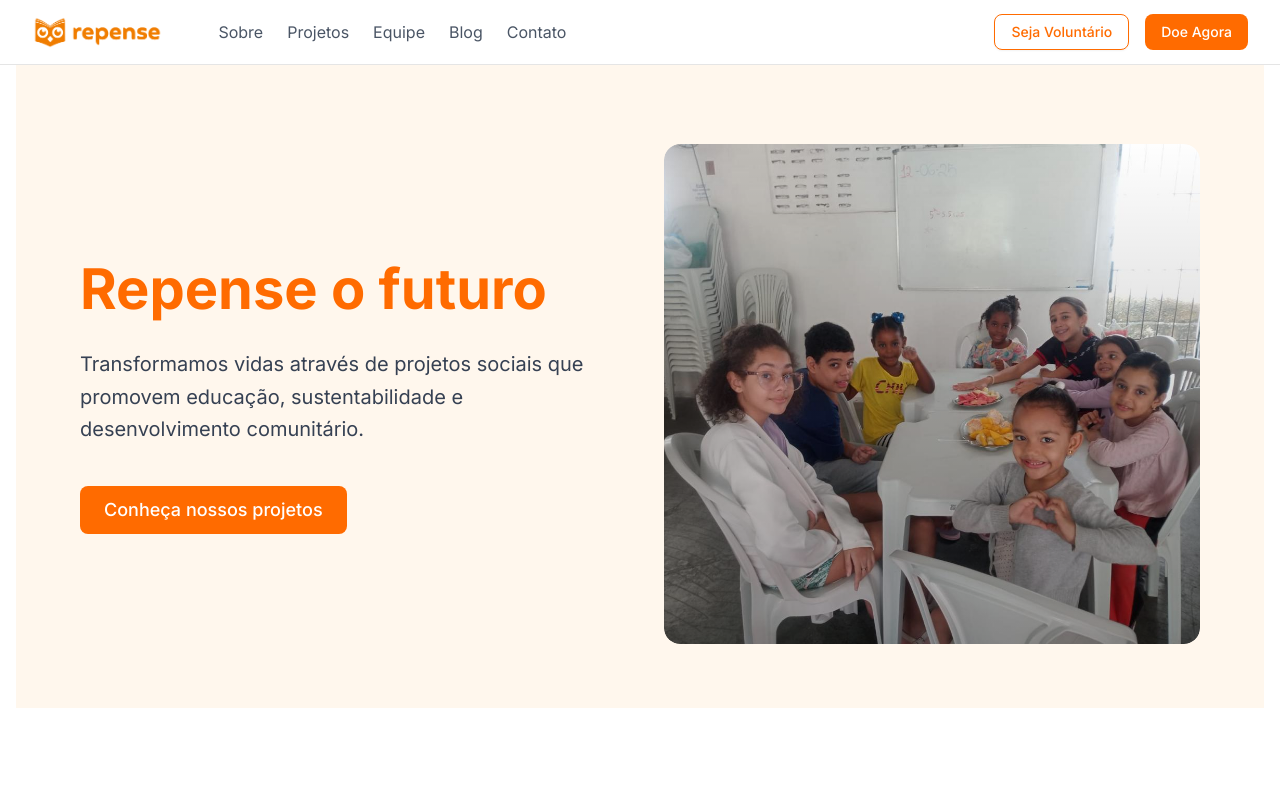
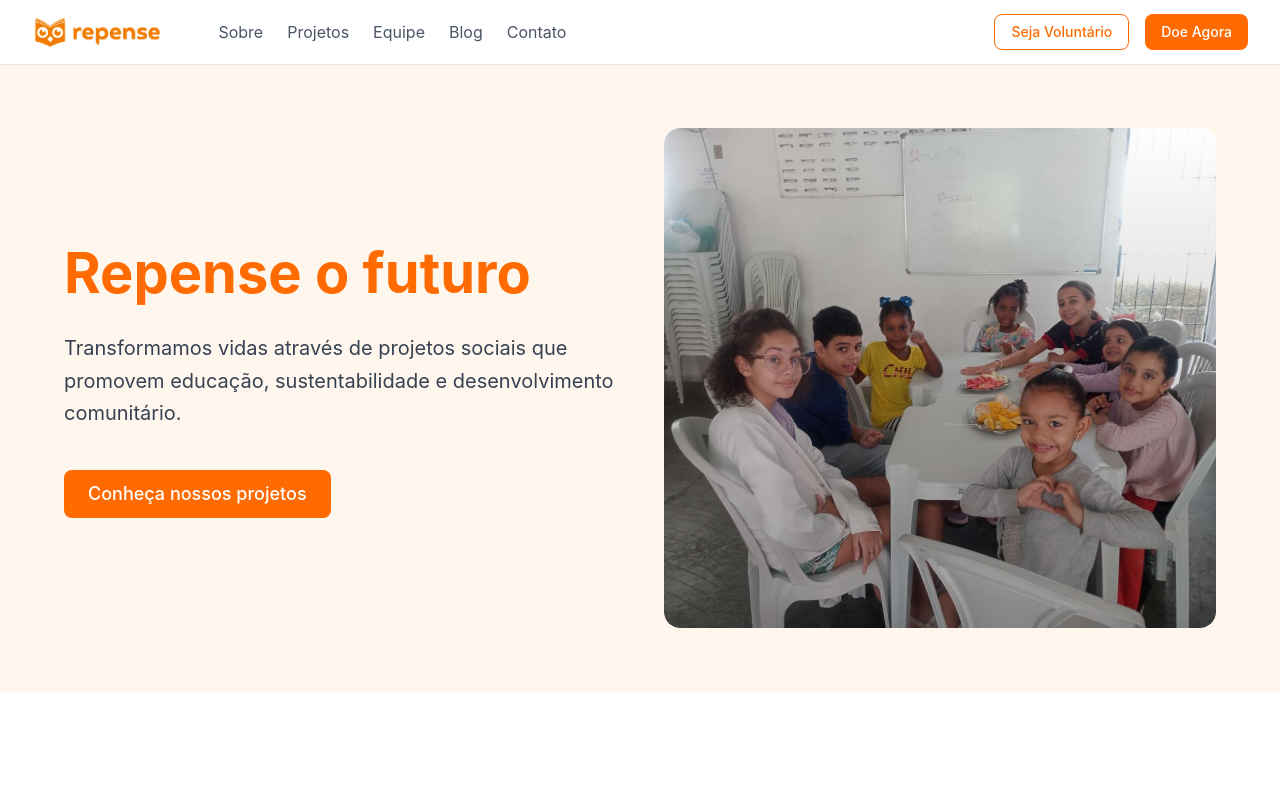
Before and after one commit to OngRepense/website, a Next.js app: page / in a window 1280 px wide. Shown: the top 791 px of the page. Built offline with nearby package versions, Linux system fonts and the light colour scheme.

Commit message:
Alterações deploy

```diff
--- a/src/app/globals.css
+++ b/src/app/globals.css
@@ -76,6 +76,7 @@
   --sidebar-accent-foreground: oklch(0.205 0 0);
   --sidebar-border: oklch(0.922 0 0);
   --sidebar-ring: oklch(0.708 0 0);
+  --font-family-sans: 'Inter', -apple-system, BlinkMacSystemFont, 'Segoe UI', Roboto, 'Helvetica Neue', Arial, sans-serif;
 }
 
 .dark {
@@ -113,6 +114,9 @@
 }
 
 @layer base {
+  html {
+    font-family: var(--font-family-sans);
+  }
   * {
     @apply border-border outline-ring/50;
   }
--- a/src/app/layout.tsx
+++ b/src/app/layout.tsx
@@ -1,14 +1,11 @@
 import type { Metadata } from "next"
-import { Inter } from "next/font/google"
 import "./globals.css"
 import { Navbar } from "@/components/navigation/navbar"
 import { Footer } from "@/components/navigation/footer"
 
-const inter = Inter({ subsets: ["latin"] })
-
 export const metadata: Metadata = {
-  title: "My Website",
-  description: "A modern Next.js website with shadcn/ui",
+  title: "Repense",
+  description: "Transformando vidas através da educação e tecnologia",
 }
 
 export default function RootLayout({
@@ -17,12 +14,10 @@ export default function RootLayout({
   children: React.ReactNode
 }) {
   return (
-    <html lang="en">
-      <body className={`${inter.className} min-h-screen flex flex-col`}>
+    <html lang="pt-BR">
+      <body className="min-h-screen flex flex-col font-sans">
         <Navbar />
-        <main className="container mx-auto p-4 flex-grow">
-          {children}
-        </main>
+        {children}
         <Footer />
       </body>
     </html>
--- a/src/app/page.tsx
+++ b/src/app/page.tsx
@@ -19,12 +19,14 @@ export default function Home() {
                 Transformamos vidas através de projetos sociais que promovem educação, sustentabilidade e desenvolvimento comunitário.
               </p>
               <div className="flex flex-wrap gap-4 pt-4">
+                <Link href="/projetos">
                   <Button
                     size="lg"
                     className="bg-[#FF6B00] hover:bg-[#E65A00] text-white min-w-[200px] h-12 text-lg"
                   >
                     Conheça nossos projetos
                   </Button>
+                </Link>
               </div>
             </div>
             <div className="flex-1 relative">
--- a/src/app/projetos/page.tsx
+++ b/src/app/projetos/page.tsx
@@ -1,6 +1,5 @@
 import { Button } from "@/components/ui/button"
 import { Card, CardContent, CardDescription, CardHeader, CardTitle } from "@/components/ui/card"
-import Image from "next/image"
 
 export default function Projects() {
   return (
--- /dev/null
+++ b/src/pages/_document.tsx
@@ -0,0 +1,17 @@
+import { Html, Head, Main, NextScript } from 'next/document'
+
+export default function Document() {
+  return (
+    <Html lang="pt-BR">
+      <Head>
+        <link rel="preconnect" href="https://fonts.googleapis.com" />
+        <link rel="preconnect" href="https://fonts.gstatic.com" crossOrigin="anonymous" />
+        <link href="https://fonts.googleapis.com/css2?family=Inter:wght@400;500;600;700&display=swap" rel="stylesheet" />
+      </Head>
+      <body className="min-h-screen flex flex-col font-sans">
+        <Main />
+        <NextScript />
+      </body>
+    </Html>
+  )
+}
```
Also changed, not shown: .eslintrc.json (added), next-env.d.ts. Lines whose indentation alone changed are shown as unchanged.
